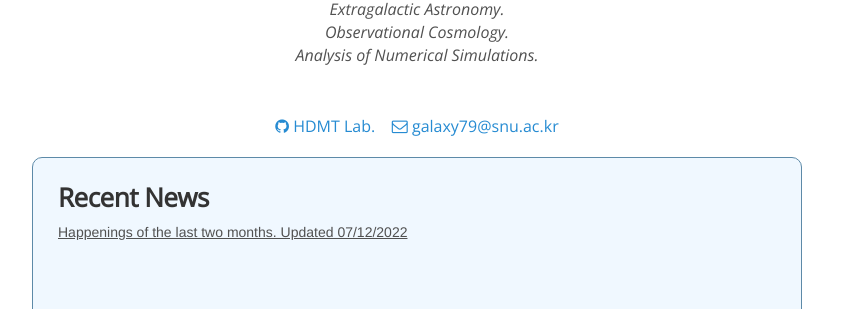
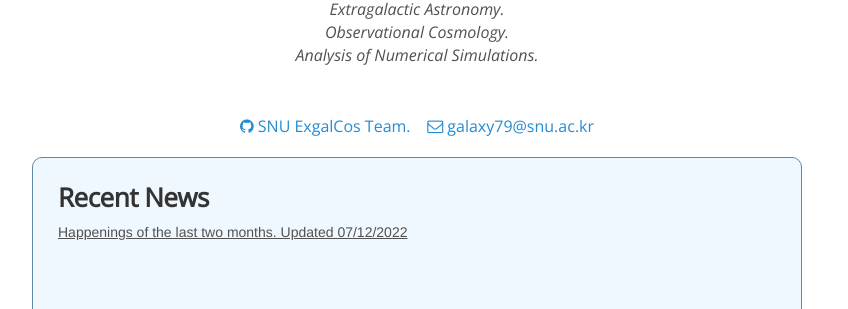
Before and after one commit to exgalcos/exgalcos.github.io, a Jekyll site: the page built from index.html, in a window 1280 px wide. Shown: the part 576-885 px from the top of the page, without its empty margins (223-1071 px from the left). Built offline with Jekyll 4.4.1, drawn with Linux system fonts in a browser that asks for light colours; nearby versions of some CDN libraries; comment, search, counter and statistics services are not loaded.

Commit message:
Update index.html

```diff
--- a/index.html
+++ b/index.html
@@ -18,7 +18,7 @@ layout: default
 
         <span style="display: block; margin-bottom: 3em"></span>
 
-      <a href="https://github.com/pesa11/exgalcos_text.io"><i class="fa fa-github"></i> HDMT Lab.</a>&nbsp;&nbsp;&nbsp;
+      <a href="https://github.com/pesa11/exgalcos_text.io"><i class="fa fa-github"></i> SNU ExgalCos Team.</a>&nbsp;&nbsp;&nbsp;
       <a href="mailto:galaxy79@snu.ac.kr"><i class="fa fa-envelope-o"></i> galaxy79@snu.ac.kr</a>
       </p>
 
```
